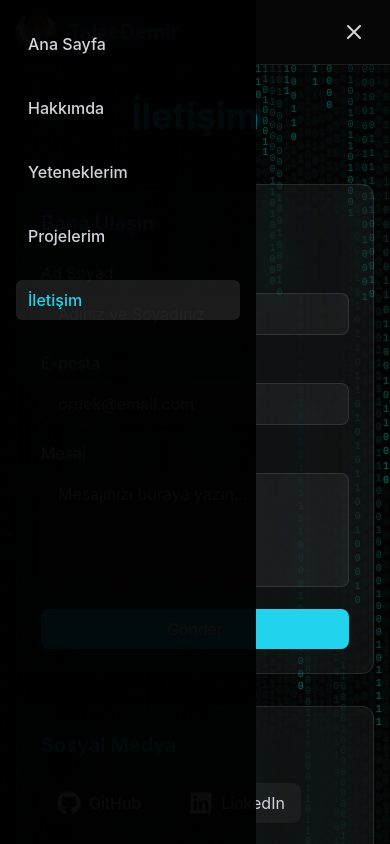
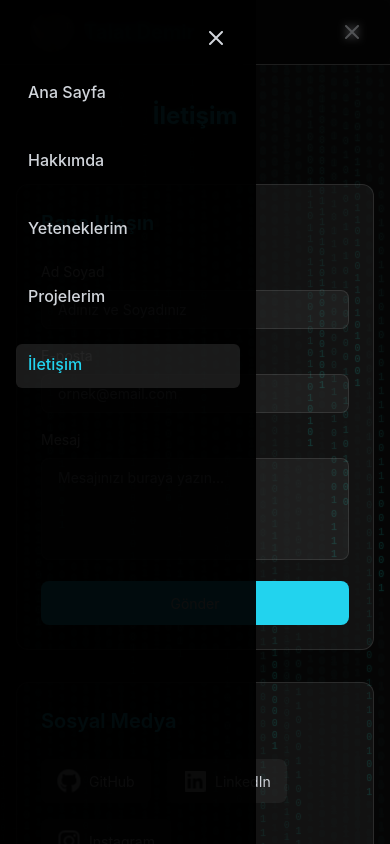
Before and after one commit to TalatDemir/port-talat, a React (Create React App) app: page /contact in a window 390 px wide. Both pictures are taken after a click on the button "Ana menüyü aç". Shown: the top 844 px of the page. Built offline with nearby package versions, Linux system fonts and the light colour scheme.

Commit message:
Mobil optimizasyonları ve responsive düzenlemeler: - Binary rain yoğunluğu %60'a düşürüldü - Navbar sol tarafa alındı ve iyileştirildi - Responsive tasarım ve performans optimizasyonları eklendi

```diff
--- a/src/App.js
+++ b/src/App.js
@@ -60,15 +60,19 @@ const AnimatedRoutes = memo(() => {
   const location = useLocation();
 
   const getDensity = (pathname) => {
+    // Mobil cihazlar için yoğunluğu azalt
+    const isMobile = window.innerWidth <= 768;
+    const baseDensity = isMobile ? 0.6 : 1.0;
+
     switch (pathname) {
       case '/':
       case '/about':
       case '/skills':
       case '/portfolio':
       case '/contact':
-        return 1.0;
+        return baseDensity;
       default:
-        return 1;
+        return baseDensity;
     }
   };
 
--- a/src/components/Navbar.js
+++ b/src/components/Navbar.js
@@ -141,9 +141,25 @@ const Navbar = () => {
         <div
           className={`${
             isOpen ? 'translate-x-0 opacity-100' : '-translate-x-full opacity-0'
-          } fixed inset-y-0 left-0 w-64 bg-black/95 backdrop-blur-xl transform transition-all duration-300 ease-in-out md:hidden h-screen overflow-y-auto`}
+          } fixed inset-y-0 left-0 w-64 bg-black/95 backdrop-blur-xl transform transition-all duration-300 ease-in-out md:hidden h-screen overflow-y-auto z-50`}
         >
-          <div className="px-4 py-6 space-y-6">
+          {/* Menü kapatma butonu */}
+          <button
+            onClick={() => setIsOpen(false)}
+            className="absolute top-4 right-4 p-2 rounded-md text-gray-300 hover:text-cyan-400 hover:bg-white/5 focus:outline-none"
+          >
+            <svg
+              className="h-6 w-6"
+              xmlns="http://www.w3.org/2000/svg"
+              fill="none"
+              viewBox="0 0 24 24"
+              stroke="currentColor"
+            >
+              <path strokeLinecap="round" strokeLinejoin="round" strokeWidth={2} d="M6 18L18 6M6 6l12 12" />
+            </svg>
+          </button>
+
+          <div className="px-4 py-6 space-y-6 mt-12">
             {navItems.map((item) => (
               <Link
                 key={item.path}
@@ -160,6 +176,14 @@ const Navbar = () => {
             ))}
           </div>
         </div>
+
+        {/* Overlay for mobile menu */}
+        {isOpen && (
+          <div
+            className="fixed inset-0 bg-black/50 backdrop-blur-sm md:hidden z-40"
+            onClick={() => setIsOpen(false)}
+          />
+        )}
       </div>
     </nav>
   );
--- a/src/index.css
+++ b/src/index.css
@@ -7,6 +7,7 @@
   --color-turquoise: #48D1CC;
 }
 
+/* Temel stil ayarları */
 body {
   margin: 0;
   font-family: -apple-system, BlinkMacSystemFont, 'Segoe UI', 'Roboto', 'Oxygen',
@@ -16,6 +17,43 @@ body {
   -moz-osx-font-smoothing: grayscale;
   background-color: #0a0a0a;
   color: #ffffff;
+  overflow-x: hidden;
+  touch-action: manipulation;
+  -webkit-tap-highlight-color: transparent;
+}
+
+/* Mobil optimizasyonları */
+@media (max-width: 768px) {
+  body {
+    font-size: 14px;
+  }
+
+  h1 {
+    font-size: 1.75rem !important;
+  }
+
+  h2 {
+    font-size: 1.5rem !important;
+  }
+
+  .container {
+    padding-left: 1rem;
+    padding-right: 1rem;
+  }
+
+  /* Mobil dokunmatik geliştirmeleri */
+  button,
+  a {
+    min-height: 44px;
+    min-width: 44px;
+    padding: 0.5rem 1rem;
+  }
+
+  /* Mobil animasyon optimizasyonları */
+  * {
+    animation-duration: 0.2s !important;
+    transition-duration: 0.2s !important;
+  }
 }
 
 code {
@@ -42,20 +80,58 @@ code {
   background: linear-gradient(135deg, #48D1CC, #8047F8);
 }
 
-@layer base {
-  body {
-    @apply bg-gray-50 text-gray-900;
-  }
+/* Performans optimizasyonları */
+* {
+  will-change: transform, opacity;
+  backface-visibility: hidden;
+  -webkit-backface-visibility: hidden;
+  perspective: 1000;
+  -webkit-perspective: 1000;
 }
 
+/* Temel bileşen stilleri */
 @layer components {
   .nav-link {
     @apply px-4 py-2 text-gray-700 hover:text-accent transition-colors duration-200;
   }
+
   .btn {
     @apply px-6 py-2 rounded-lg bg-accent text-white hover:bg-blue-600 transition-colors duration-200;
   }
+
   .input-field {
     @apply w-full px-4 py-2 border border-gray-300 rounded-lg focus:outline-none focus:ring-2 focus:ring-accent;
   }
+
+  /* Mobil menü geliştirmeleri */
+  .mobile-menu {
+    @apply fixed inset-y-0 left-0 w-64 bg-black/95 backdrop-blur-xl transform transition-all duration-300 ease-in-out md:hidden h-screen overflow-y-auto z-50;
+  }
+
+  .mobile-menu-overlay {
+    @apply fixed inset-0 bg-black/50 backdrop-blur-sm md:hidden z-40;
+  }
 }
+
+/* Sayfa geçiş animasyonları */
+.page-transition-enter {
+  opacity: 0;
+  transform: translateX(100%);
+}
+
+.page-transition-enter-active {
+  opacity: 1;
+  transform: translateX(0);
+  transition: opacity 200ms, transform 200ms;
+}
+
+.page-transition-exit {
+  opacity: 1;
+  transform: translateX(0);
+}
+
+.page-transition-exit-active {
+  opacity: 0;
+  transform: translateX(-100%);
+  transition: opacity 200ms, transform 200ms;
+}
```
